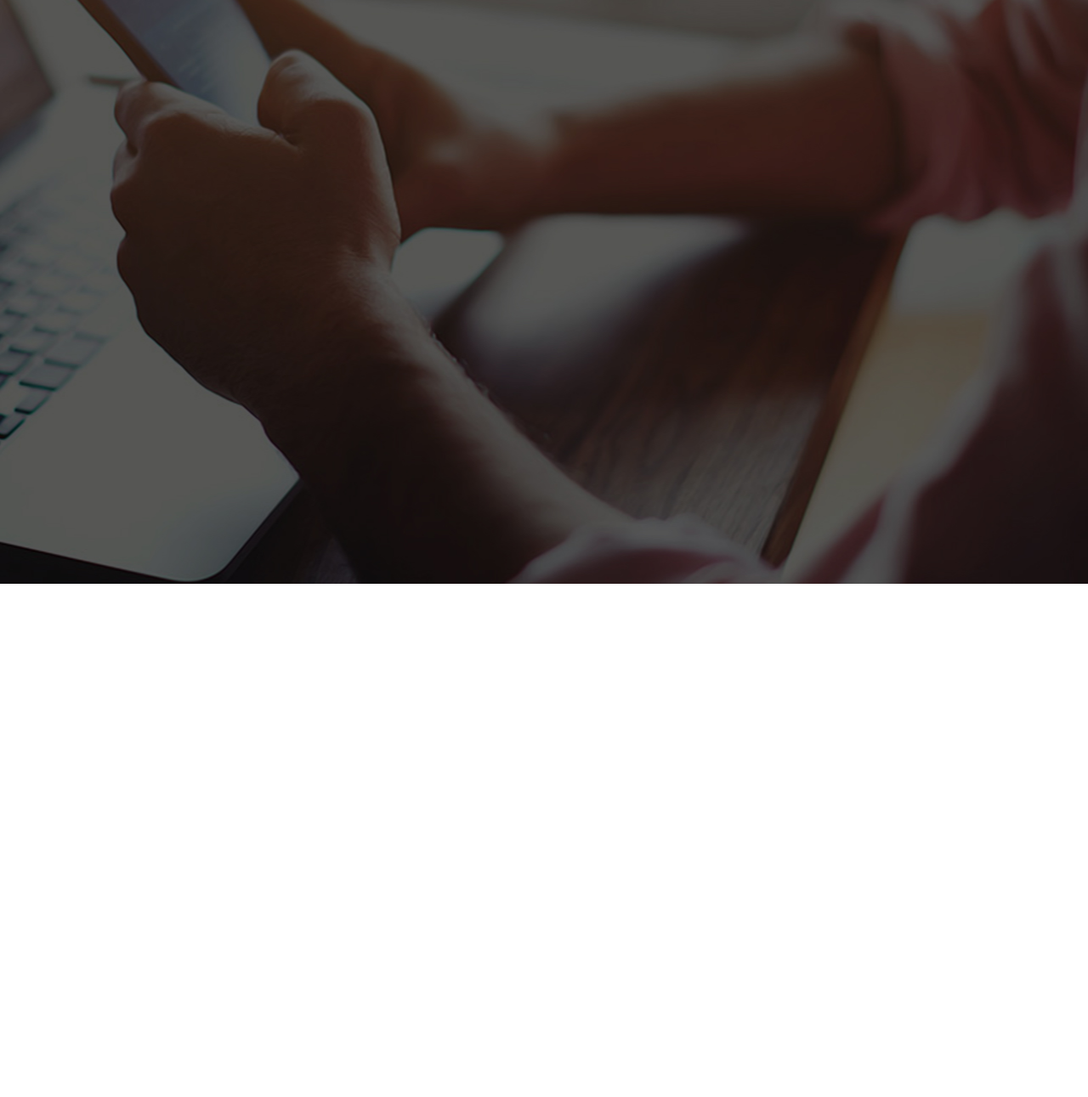
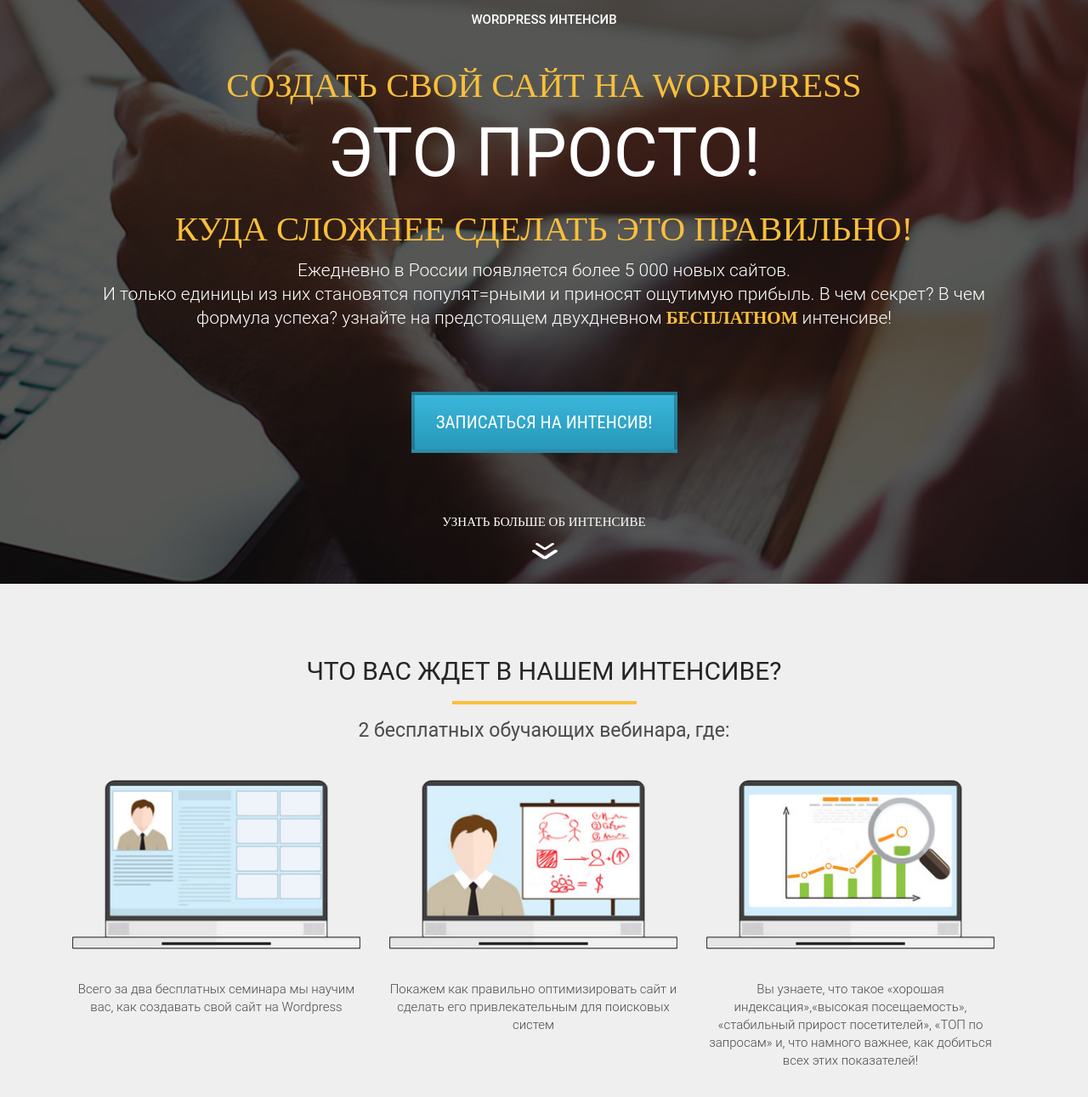
Before and after one commit to gruand13/WORDPRESS, a plain HTML site: page index.html in a window 1280 px wide. Shown: the part 113-1404 px from the top of the page at 85% size. Before the commit the page ends 800 px from the top, so only its background shows below. Drawn offline with Linux system fonts and the light colour scheme.

Commit message:
first and second blocks are ready

```diff
--- a/css/style.css
+++ b/css/style.css
@@ -10,10 +10,151 @@
 .promo {
     height:800px;
     background: url('../img/bg/main_bg.png') center center / cover no-repeat;
+    padding: 39px 0 62px 0;
 }
-.logo logo_img {
+.logo .logo_img {
     display: block;
     margin: 0 auto;
 
 
 }
+.logo .logo_text {
+    color: #FFFFFF;
+    font-family: 'Roboto';
+    font-weight: 500;
+    font-size: 15px;
+    line-height: 24px;
+    text-transform: uppercase;
+    text-align: center;
+    margin-top: 14px;
+}
+h1{
+    margin-top: 53px;
+}
+.title {
+    font-family: 'Roboto - Black';
+    font-size: 41px;
+    font-weight: 400;
+    line-height: 24px;
+    text-transform: uppercase;
+    color: #F9BF3B;
+    text-align: center;
+}
+.simple .title_big {
+    font-family: 'Roboto';
+    font-weight: 400;
+    font-size: 80px;
+    text-transform: uppercase;
+    color: #FFFFFF;
+    text-align: center;
+    margin-top: 21px;
+}
+h2.title {
+    margin-top: 30px;
+}
+.promo .promo_text {
+    padding: 0 13px;
+    margin-top: 23px;
+    font-size: 21px;
+    line-height: 28px;
+    color: #FFFFFF;
+    font-family: 'Roboto Light';
+    font-weight: 300;
+    text-align: center;
+
+}
+.promo .promo_text span {
+    color: #F9BF3B;
+    font-family: "Roboto - Bold";
+    font-weight: 700;
+    text-transform: uppercase;
+}
+.promo .promo_btn {
+    display: block;
+    margin: 0 auto;
+    margin-top: 73px;
+    width: 313px;
+    height: 72px;
+    box-shadow: inset 0 0 0 rgba(0,0,0,0.18);
+    border: 4px solid rgba(0,0,0,0.23);
+    background-image: linear-gradient(to  top, #2798B9 0%, #3AB6DA 100%);
+
+    font-family: 'Roboto Condensed';
+    font-size: 21px;
+    line-height: 24px;
+    font-weight: 400;
+    text-transform: uppercase;
+    color: #FFFFFF;
+    cursor: pointer;
+    outline: none;
+
+}
+.more {
+    margin-top: 73px;
+
+}
+.more .more_text {
+    color: #FFFFFF;
+    font-family: 'Roboto - Thin';
+    font-size: 15px;
+    font-weight: 400;
+    text-align: center;
+    text-transform: uppercase;
+}
+.more .more_img {
+    display: block;
+    margin: 0 auto;
+    margin-top: 15px;
+}
+.waiting {
+    height: 604px;
+    background-color: #efefef;
+    padding: 85px 0 75px 0;
+}
+.waiting .waiting_header{
+    font-family: 'Roboto';
+    font-weight: 400;
+    font-size: 30px;
+    text-align: center;
+    text-transform: uppercase;
+    color: #252525;
+}
+.waiting .waiting_divider{
+    width: 217px;
+    height: 4px;
+    background: #F9BF3B;
+    margin: 0 auto;
+    margin-top: 18px;
+
+}
+.waiting .waiting_subheader {
+    margin-top: 17px;
+    font-family: 'Roboto';
+    font-weight: 400;
+    font-size: 23px;
+    text-align: center;
+    color: #4A4A4A;
+}
+.waiting .waiting_wrapper{
+    margin-top: 45px;
+}
+.waiting .waiting_wrapper .waiting_item{
+    display: inline-block;
+    vertical-align: top;
+    margin: 0 15px;
+    width: 339px;
+    text-align: center;
+
+
+}
+.waiting .waiting_wrapper .waiting_item .waiting_img{
+    width: 100%;
+}
+.waiting .waiting_wrapper .waiting_item .waiting_descr{
+    margin-top: 33px;
+    color:#4a4a4a;
+    font-family: Roboto;
+    font-size: 15px;
+    font-weight: 300;
+    line-height: 21px;
+}
--- a/index.html
+++ b/index.html
@@ -12,9 +12,51 @@
         <div class="container">
                 <div class="logo">
                     <img src="icons/logo.png" alt="logo" class="logo_img">
+                    <div class="logo_text">Wordpress интенсив</div>
+
                 </div>
+
+                <h1 class="title">Создать свой сайт на Wordpress</h1>
+                <div class="simple">
+                    <h2 class="title_big">это просто!</h2>
+                    <div class="line"></div>
+                </div>
+                <h2 class="title">Куда сложнее сделать это правильно!</h2>
+                <div class="promo_text">Ежедневно в России появляется более 5 000 новых сайтов. <br>
+                И только единицы из них становятся популят=рными и приносят ощутимую прибыль. В чем секрет? В чем формула успеха? узнайте на предстоящем двухдневном <span>бесплатном</span> интенсиве!
+            </div>
+            <button class="promo_btn">Записаться на интенсив!</button>
+            <div class="more">
+                <div class="more_text">Узнать больше об интенсиве</div>
+            <img src="icons/down.png" alt="down" class="more_img">
+            </div>
+
         </div>
 
+    </section>
+
+    <section class="waiting">
+        <div class="container">
+            <h2 class="waiting_header">Что вас ждет в нашем интенсиве?</h2>
+            <div class="waiting_divider"></div>
+            <div class="waiting_subheader">2 бесплатных обучающих вебинара, где:</div>
+
+            <div class="waiting_wrapper">
+                <div class="waiting_item">
+                    <img src="img/waiting/waiting_1.png" alt="1" class="waiting_img">
+                    <div class="waiting_descr">Всего за два бесплатных семинара мы научим вас, как создавать свой сайт на Wordpress</div>
+                </div>
+                <div class="waiting_item">
+                    <img src="img/waiting/waiting_2.png" alt="2" class="waiting_img">
+                    <div class="waiting_descr">Покажем как правильно оптимизировать сайт и сделать его  привлекательным для поисковых систем</div>
+                </div>
+                <div class="waiting_item">
+                    <img src="img/waiting/waiting_3.png" alt="3" class="waiting_img">
+                    <div class="waiting_descr">Вы узнаете, что такое «хорошая индексация»,«высокая посещаемость», «стабильный прирост посетителей», «ТОП по запросам» и, что намного важнее, как добиться всех этих показателей!</div>
+                </div>
+            </div>
+
+        </div>
     </section>
 
 
```
Also changed, not shown: icons/logo.png, img/waiting/waiting_1.jpg (deleted), img/waiting/waiting_2.jpg (deleted).
